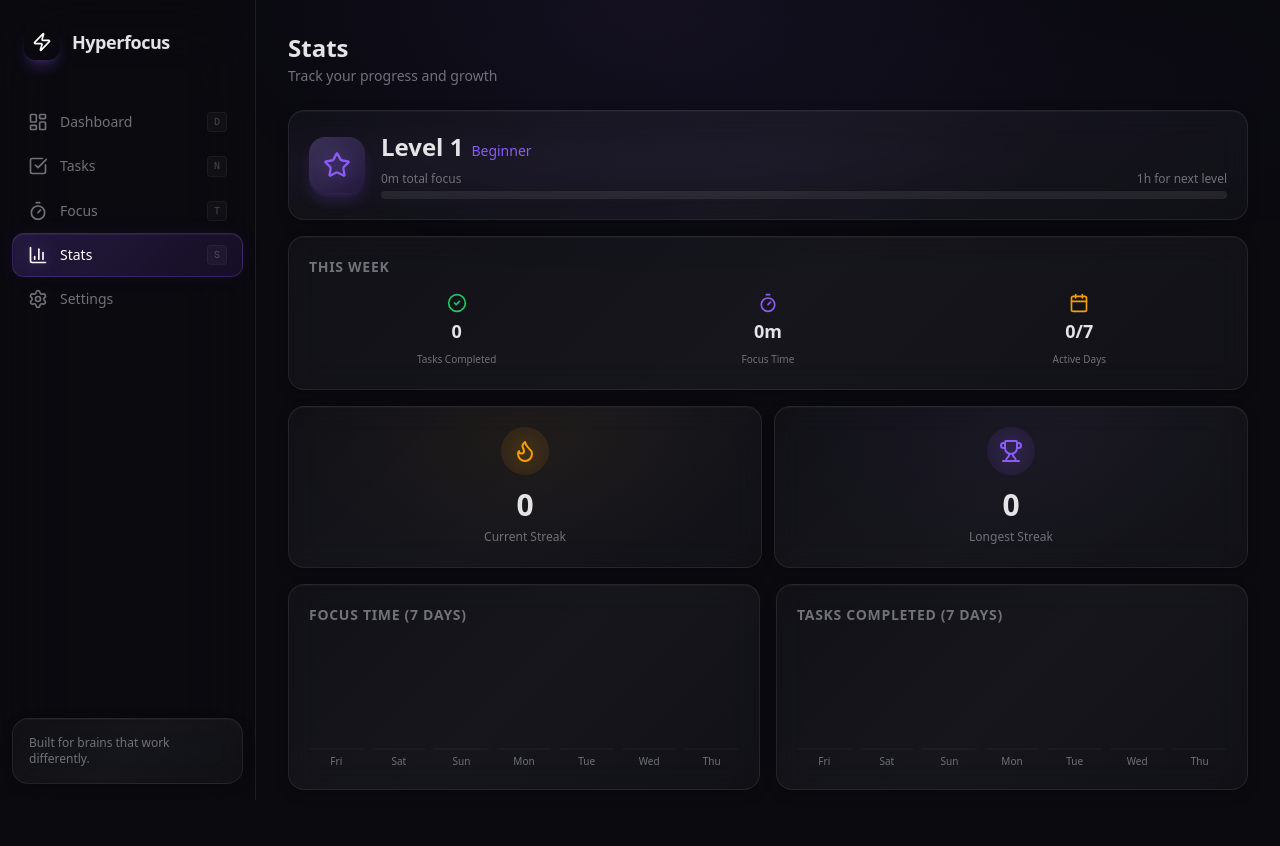
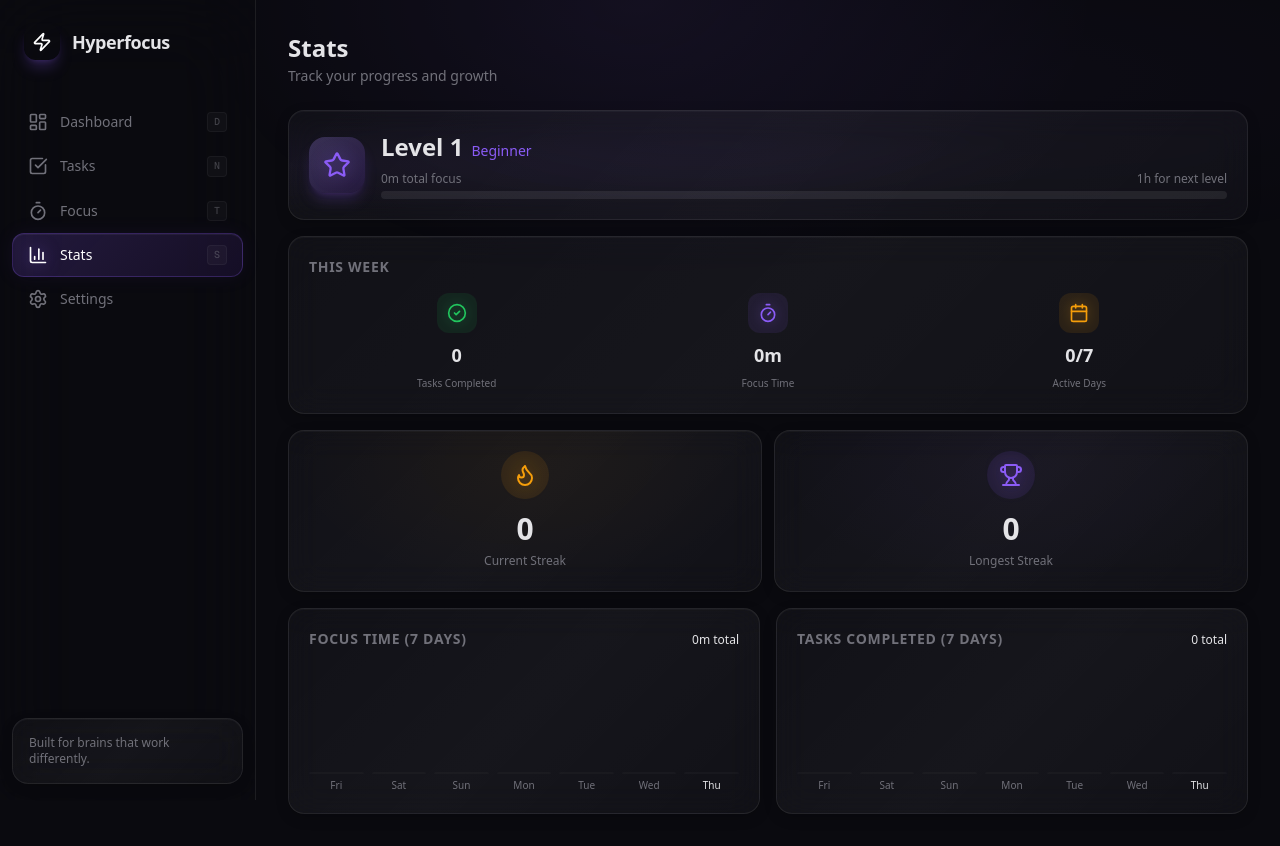
Before and after one commit to deusalter/hyperfocus, a Next.js app: page /stats in a window 1280 px wide. Before the commit the page ends 822 px from the top, so only its background shows below. Built offline with nearby package versions, Linux system fonts and the light colour scheme.

Commit message:
style: upgrade stats page with icon backgrounds, chart hover effects, and streak detail labels

```diff
--- a/src/components/stats/DailyChart.tsx
+++ b/src/components/stats/DailyChart.tsx
@@ -11,26 +11,33 @@ interface DailyChartProps {
 
 export default function DailyChart({ data, label, color, unit }: DailyChartProps) {
   const maxValue = Math.max(...data.map((d) => d.value), 1)
+  const total = data.reduce((sum, d) => sum + d.value, 0)
 
   return (
     <div className="glass p-5">
-      <h3 className="text-sm font-semibold text-muted uppercase tracking-wider mb-4">{label}</h3>
+      <div className="flex items-baseline justify-between mb-4">
+        <h3 className="text-sm font-semibold text-muted uppercase tracking-wider">{label}</h3>
+        <span className="text-xs font-medium tabular-nums" style={{ color }}>
+          {total}{unit} total
+        </span>
+      </div>
       <div className="flex items-end gap-2 h-32">
         {data.map((day, i) => {
           const height = (day.value / maxValue) * 100
           const isActive = day.value > 0
+          const isToday = i === data.length - 1
 
           return (
-            <div key={day.date} className="flex-1 flex flex-col items-center gap-1 group">
-              <span className="text-[10px] text-muted tabular-nums transition-colors group-hover:text-foreground">
-                {isActive ? `${day.value}${unit}` : ''}
+            <div key={day.date} className="flex-1 flex flex-col items-center gap-1 group cursor-default">
+              <span className="text-[10px] text-muted tabular-nums transition-all duration-200 opacity-0 group-hover:opacity-100 -translate-y-0.5 group-hover:translate-y-0">
+                {isActive ? `${day.value}${unit}` : '-'}
               </span>
               <div className="w-full flex items-end" style={{ height: '80px' }}>
                 <motion.div
                   initial={{ height: 0 }}
                   animate={{ height: `${Math.max(height, isActive ? 8 : 2)}%` }}
                   transition={{ duration: 0.6, delay: i * 0.06, ease: [0.25, 0.46, 0.45, 0.94] }}
-                  className="w-full rounded-t-lg transition-shadow duration-200"
+                  className="w-full rounded-t-lg transition-all duration-200 group-hover:brightness-125"
                   style={{
                     background: isActive
                       ? `linear-gradient(180deg, ${color}, ${color}CC)`
@@ -40,7 +47,9 @@ export default function DailyChart({ data, label, color, unit }: DailyChartProps
                   }}
                 />
               </div>
-              <span className="text-[10px] text-muted">{day.dayLabel}</span>
+              <span className={`text-[10px] transition-colors duration-200 ${isToday ? 'text-foreground font-medium' : 'text-muted'} group-hover:text-foreground`}>
+                {day.dayLabel}
+              </span>
             </div>
           )
         })}
--- a/src/components/stats/StreakDisplay.tsx
+++ b/src/components/stats/StreakDisplay.tsx
@@ -14,6 +14,8 @@ export default function StreakDisplay({ current, longest }: StreakDisplayProps)
       <motion.div
         initial={{ opacity: 0, scale: 0.95 }}
         animate={{ opacity: 1, scale: 1 }}
+        whileHover={{ scale: 1.02 }}
+        transition={{ duration: 0.2 }}
         className="glass p-5 text-center relative overflow-hidden"
       >
         <div
@@ -25,14 +27,27 @@ export default function StreakDisplay({ current, longest }: StreakDisplayProps)
         <div className="w-12 h-12 rounded-full bg-warning/10 flex items-center justify-center mx-auto mb-3 relative z-10">
           <Flame className="w-6 h-6 text-warning drop-shadow-[0_0_8px_rgba(245,158,11,0.4)]" />
         </div>
-        <span className="text-3xl font-bold block tabular-nums relative z-10">{current}</span>
+        <motion.span
+          className="text-3xl font-bold block tabular-nums relative z-10"
+          initial={{ opacity: 0, y: 10 }}
+          animate={{ opacity: 1, y: 0 }}
+          transition={{ delay: 0.2 }}
+        >
+          {current}
+        </motion.span>
         <span className="text-xs text-muted relative z-10">Current Streak</span>
+        {current > 0 && (
+          <span className="text-[10px] text-warning/60 block mt-1 relative z-10">
+            {current === 1 ? '1 day' : `${current} days`}
+          </span>
+        )}
       </motion.div>
 
       <motion.div
         initial={{ opacity: 0, scale: 0.95 }}
         animate={{ opacity: 1, scale: 1 }}
-        transition={{ delay: 0.1 }}
+        whileHover={{ scale: 1.02 }}
+        transition={{ delay: 0.1, duration: 0.2 }}
         className="glass p-5 text-center relative overflow-hidden"
       >
         <div
@@ -44,8 +59,20 @@ export default function StreakDisplay({ current, longest }: StreakDisplayProps)
         <div className="w-12 h-12 rounded-full bg-accent/10 flex items-center justify-center mx-auto mb-3 relative z-10">
           <Trophy className="w-6 h-6 text-accent drop-shadow-[0_0_8px_rgba(139,92,246,0.4)]" />
         </div>
-        <span className="text-3xl font-bold block tabular-nums relative z-10">{longest}</span>
+        <motion.span
+          className="text-3xl font-bold block tabular-nums relative z-10"
+          initial={{ opacity: 0, y: 10 }}
+          animate={{ opacity: 1, y: 0 }}
+          transition={{ delay: 0.3 }}
+        >
+          {longest}
+        </motion.span>
         <span className="text-xs text-muted relative z-10">Longest Streak</span>
+        {longest > 0 && (
+          <span className="text-[10px] text-accent/60 block mt-1 relative z-10">
+            Personal best
+          </span>
+        )}
       </motion.div>
     </div>
   )
--- a/src/components/stats/WeeklySummary.tsx
+++ b/src/components/stats/WeeklySummary.tsx
@@ -12,9 +12,30 @@ interface WeeklySummaryProps {
 
 export default function WeeklySummary({ totalTasks, totalMinutes, activeDays }: WeeklySummaryProps) {
   const stats = [
-    { label: 'Tasks Completed', value: totalTasks, icon: CheckCircle2, color: 'text-success' },
-    { label: 'Focus Time', value: formatMinutes(totalMinutes), icon: Timer, color: 'text-accent' },
-    { label: 'Active Days', value: `${activeDays}/7`, icon: Calendar, color: 'text-warning' },
+    {
+      label: 'Tasks Completed',
+      value: totalTasks,
+      icon: CheckCircle2,
+      color: 'text-success',
+      bg: 'bg-success/10',
+      glowColor: 'rgba(34, 197, 94, 0.4)',
+    },
+    {
+      label: 'Focus Time',
+      value: formatMinutes(totalMinutes),
+      icon: Timer,
+      color: 'text-accent',
+      bg: 'bg-accent/10',
+      glowColor: 'rgba(139, 92, 246, 0.4)',
+    },
+    {
+      label: 'Active Days',
+      value: `${activeDays}/7`,
+      icon: Calendar,
+      color: 'text-warning',
+      bg: 'bg-warning/10',
+      glowColor: 'rgba(245, 158, 11, 0.4)',
+    },
   ]
 
   return (
@@ -29,8 +50,10 @@ export default function WeeklySummary({ totalTasks, totalMinutes, activeDays }:
           const Icon = stat.icon
           return (
             <div key={stat.label} className="text-center">
-              <Icon className={`w-5 h-5 ${stat.color} mx-auto mb-1`} />
-              <span className="text-lg font-bold block">{stat.value}</span>
+              <div className={`w-10 h-10 rounded-xl ${stat.bg} flex items-center justify-center mx-auto mb-2`}>
+                <Icon className={`w-5 h-5 ${stat.color}`} style={{ filter: `drop-shadow(0 0 6px ${stat.glowColor})` }} />
+              </div>
+              <span className="text-lg font-bold block tabular-nums">{stat.value}</span>
               <span className="text-[10px] text-muted">{stat.label}</span>
             </div>
           )
```
